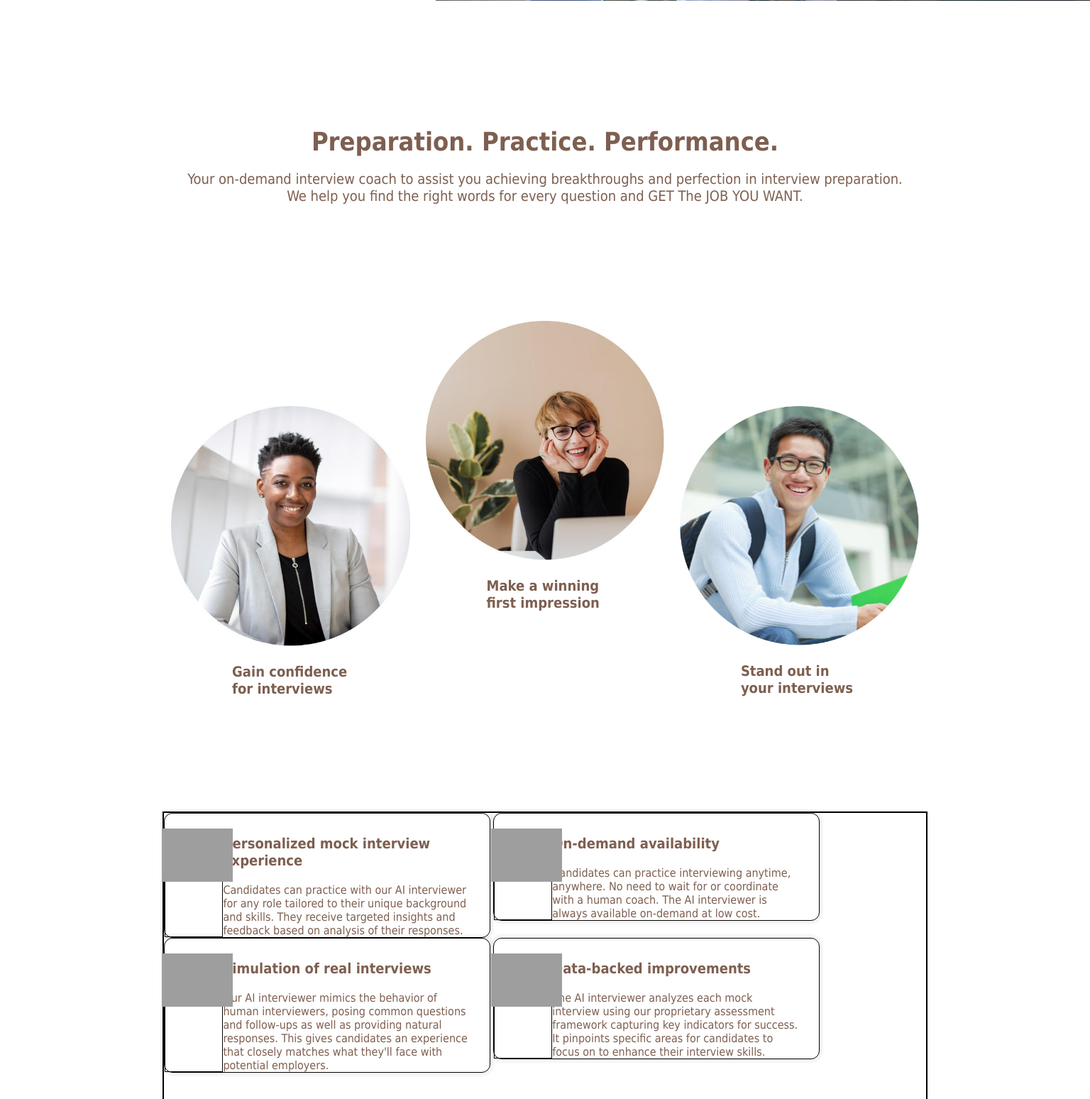
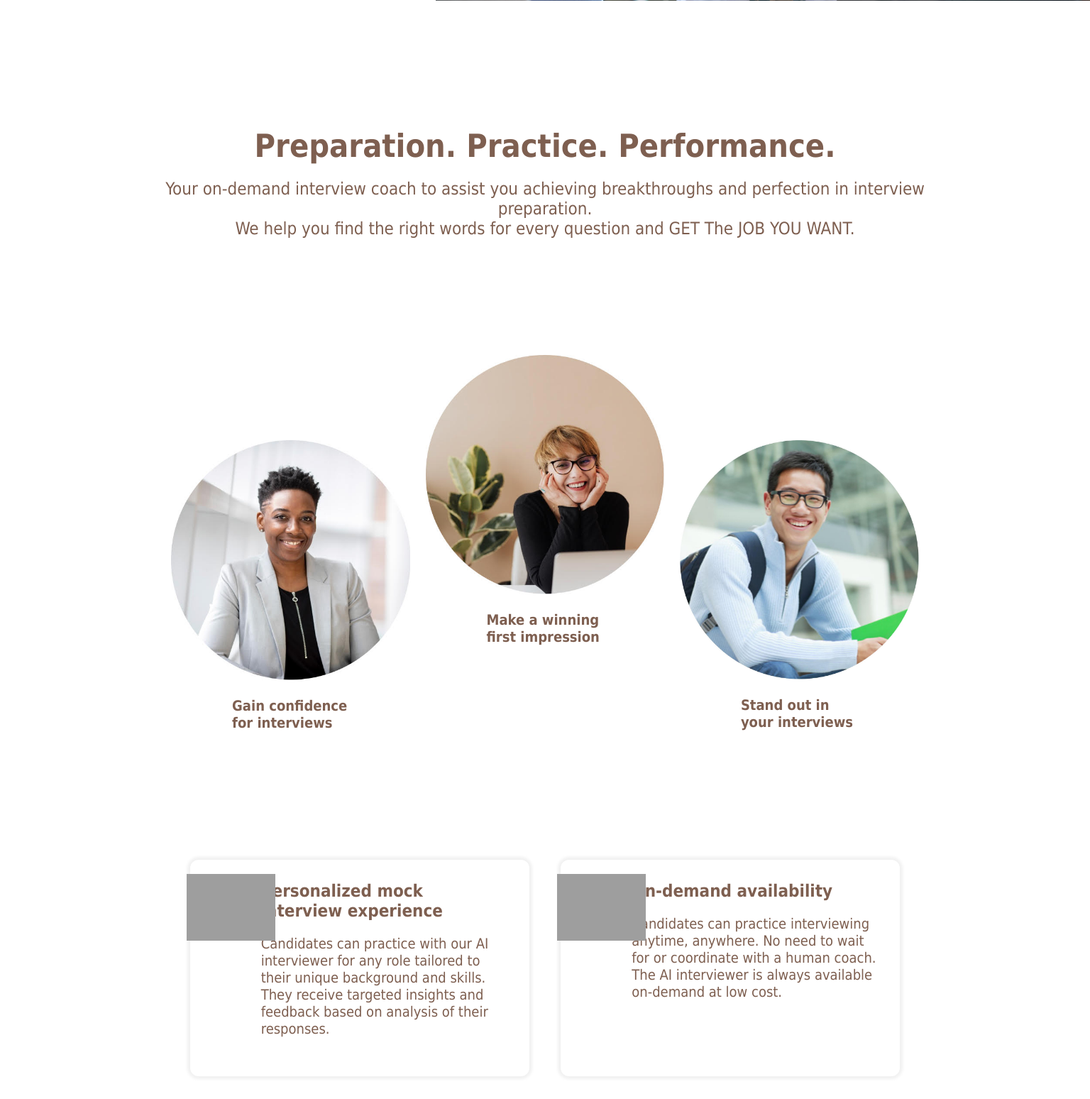
Before and after one commit to zyloveslego/interview_django, a Django app: page /landingpage in a window 1536 px wide. Shown: the part 692-2240 px from the top of the page at 71% size. Run offline with Django 3.2, Linux system fonts and the light colour scheme; grey boxes are pictures that could not be loaded.

Commit message:
size change to all pages

```diff
--- a/interview/static/interview/css/interviewsummary.css
+++ b/interview/static/interview/css/interviewsummary.css
@@ -60,7 +60,7 @@ main{
 }
 
 .transparentContainerBox{
-    width:800px;
+    width:62.5%;
     height:auto;
     margin:auto;
 
@@ -93,7 +93,7 @@ main{
   }
 
   .summaryContent p{
-  width:700px;
+  width:80%;
   padding:50px;
   font-size:1rem;
   line-height: 1.5;
--- a/interview/static/interview/css/landingpage.css
+++ b/interview/static/interview/css/landingpage.css
@@ -97,7 +97,6 @@ main{
   margin-right: 15%;
   margin-bottom: 0;
   margin-top: 5%;
-  font-size: 1rem;
 }
 
 #bigImage{
@@ -193,7 +192,6 @@ margin-left: auto;
     font-weight: bold;
     font-size: 2.25rem;
     padding: 20px;
-    font-weight: bold;
   }
 
   #PPPLittleWord{
@@ -242,6 +240,12 @@ margin-left: auto;
   }
 
   /*4 Monkeys*/
+  #hereComesTheMonkeysContainer{
+    display: flex;
+    justify-content: center;
+    padding-bottom: 50px;
+  }
+
   #hereComesTheMonkeys img{
     width:100px;
     overflow: hidden;
@@ -249,22 +253,9 @@ margin-left: auto;
     left: -5px;
     top: -10px;
   }
+
   .monkeyLogoContainer{
     width:80px;
-    border: 1px black solid;
-  }
-
-  #hereComesTheMonkeysContainer{
-    display: flex;
-    justify-content: center;
-    padding-bottom: 50px;
-    border: 1px black solid;
-    height:60vh;
-  }
-
-  #hereComesTheMonkeys{
-    border:1px black solid;
-
   }
 
   .forEachMonkey{
@@ -273,16 +264,14 @@ margin-left: auto;
     padding-right: 28px;
     padding-left: 0px;
     color:#7E5F50;
-    border: 1px black solid;
-    /*transparentContainerBox*/
-      /*width:360px;
-      height:220px;
-      margin: 1rem;*/
-      width:40%;
-
-      background: white;
+    background: white;
       box-shadow: 0px 0px 4px 4px rgba(0, 0, 0, 0.06);
       border-radius: 12px;
+
+    /*transparentContainerBox*/
+      width:360px;
+      height:220px;
+      margin: 1rem;
   }
 
   .monkeysWordTitle{
@@ -300,3 +289,39 @@ margin-left: auto;
   .monkeysWord{
     order:2;/*This puts word to the right side and logo to the left side.*/
   }
+
+
+  @media only screen and (min-width: 1500px){
+    #firstWord{
+      font-size: 2.5rem;
+    }
+    #interviewButton a{
+      font-size: 1.5rem;
+    }
+
+    #PPPBigWord{
+      font-size: 2.8rem;
+    }
+
+    #PPPLittleWord{
+      font-size: 1.5rem;
+    }
+
+    #hereComesTheMonkeys img{
+      width:125px;
+    }
+    .monkeyLogoContainer{
+      width:100px;
+    }
+
+    .forEachMonkey{
+        width:450px;
+        height:275px;
+        margin: 20px;
+        font-size: 1.25rem;
+    }
+
+    .monkeysWordTitle{
+      font-size: 1.5rem;
+    }
+  }
--- a/interview/templates/interview/landingpage.html
+++ b/interview/templates/interview/landingpage.html
@@ -129,12 +129,8 @@
             </div>
           </div>
         </div>
-
         </div>
       </div>
-
-
       </div>
-
     </main>
 </body>
```
Also changed, not shown: interview/static/interview/css/career-builder-background.css (+6 -6 lines), interview/static/interview/css/career-builder-interests.css (+5 -5 lines), interview/static/interview/css/career-builder-preferences.css (+5 -5 lines), interview/static/interview/css/career-builder-results.css (+23 -2 lines), interview/static/interview/css/interviewquestion.css (+15 -6 lines), interview/static/interview/css/interviewsetup.css (+7 -1 lines).
